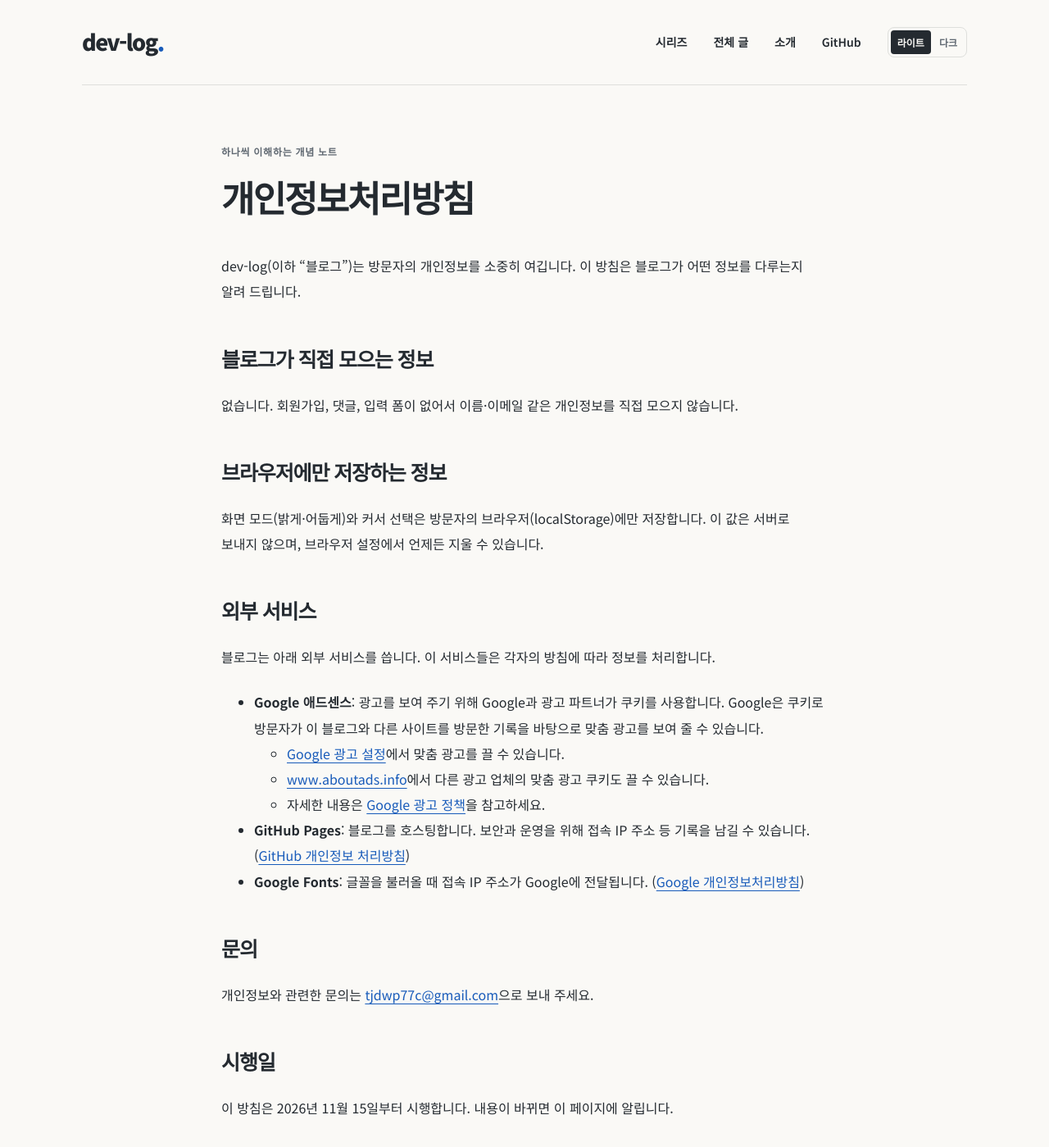
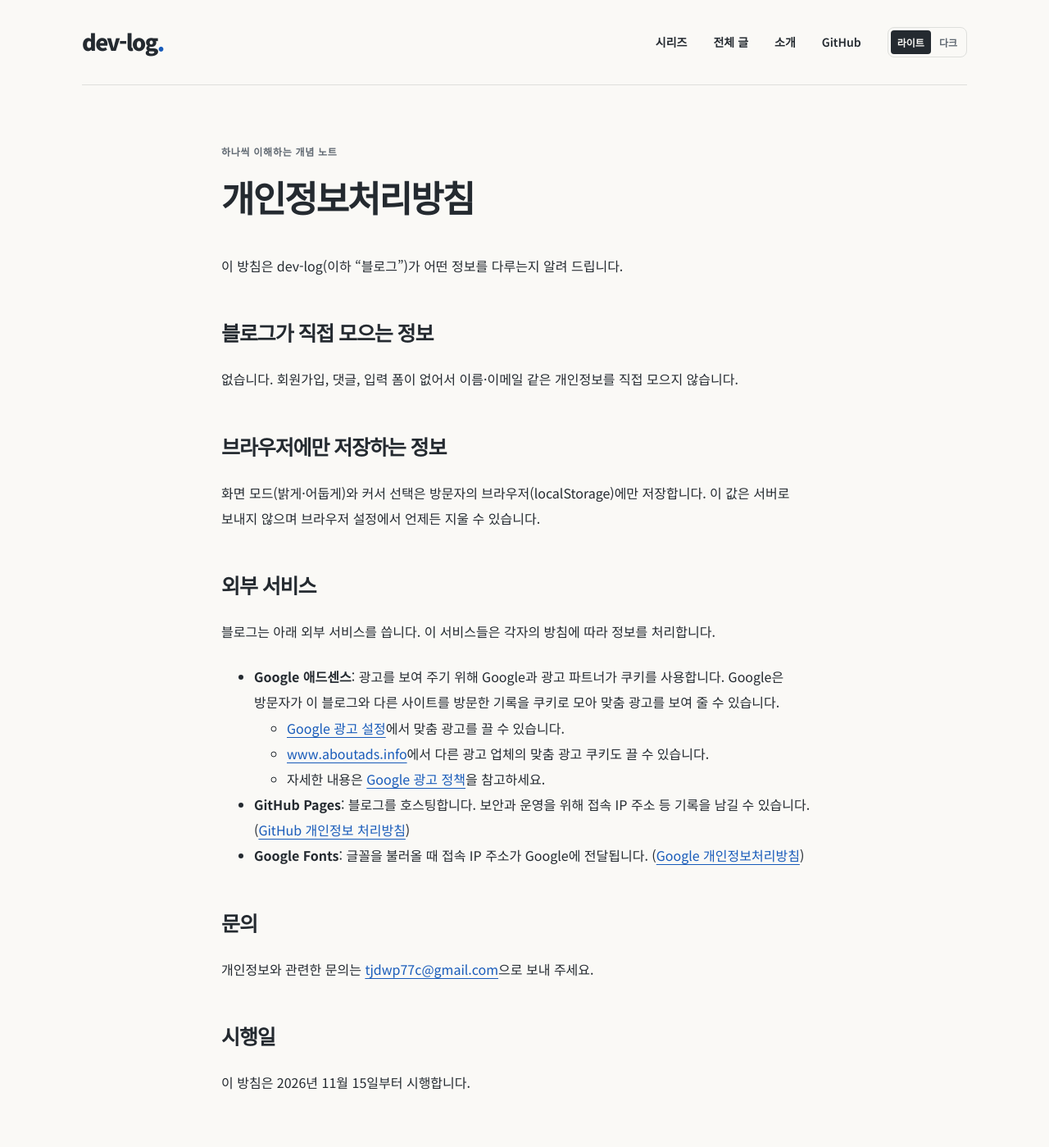
Before and after one commit to sj-park-kr/dev-log, a Jekyll site: the page built from privacy.md, in a window 1280 px wide and 1400 px high. Shown: the whole window at 82% size. Built offline with Jekyll 4.4.1, drawn with Linux system fonts in a browser that asks for light colours.

Commit message:
Trim boilerplate from privacy policy
Co-Authored-By: Claude Opus 5.5 <noreply@anthropic.com>

```diff
--- a/privacy.md
+++ b/privacy.md
@@ -3,8 +3,7 @@ layout: page
 title: 개인정보처리방침
 permalink: /privacy/
 ---
-
-dev-log(이하 "블로그")는 방문자의 개인정보를 소중히 여깁니다. 이 방침은 블로그가 어떤 정보를 다루는지 알려 드립니다.
+이 방침은 dev-log(이하 "블로그")가 어떤 정보를 다루는지 알려 드립니다.
 
 ## 블로그가 직접 모으는 정보
 
@@ -12,13 +11,13 @@ dev-log(이하 "블로그")는 방문자의 개인정보를 소중히 여깁니
 
 ## 브라우저에만 저장하는 정보
 
-화면 모드(밝게·어둡게)와 커서 선택은 방문자의 브라우저(localStorage)에만 저장합니다. 이 값은 서버로 보내지 않으며, 브라우저 설정에서 언제든 지울 수 있습니다.
+화면 모드(밝게·어둡게)와 커서 선택은 방문자의 브라우저(localStorage)에만 저장합니다. 이 값은 서버로 보내지 않으며 브라우저 설정에서 언제든 지울 수 있습니다.
 
 ## 외부 서비스
 
 블로그는 아래 외부 서비스를 씁니다. 이 서비스들은 각자의 방침에 따라 정보를 처리합니다.
 
-- **Google 애드센스**: 광고를 보여 주기 위해 Google과 광고 파트너가 쿠키를 사용합니다. Google은 쿠키로 방문자가 이 블로그와 다른 사이트를 방문한 기록을 바탕으로 맞춤 광고를 보여 줄 수 있습니다.
+- **Google 애드센스**: 광고를 보여 주기 위해 Google과 광고 파트너가 쿠키를 사용합니다. Google은 방문자가 이 블로그와 다른 사이트를 방문한 기록을 쿠키로 모아 맞춤 광고를 보여 줄 수 있습니다.
   - [Google 광고 설정](https://adssettings.google.com)에서 맞춤 광고를 끌 수 있습니다.
   - [www.aboutads.info](https://www.aboutads.info)에서 다른 광고 업체의 맞춤 광고 쿠키도 끌 수 있습니다.
   - 자세한 내용은 [Google 광고 정책](https://policies.google.com/technologies/ads)을 참고하세요.
@@ -31,4 +30,4 @@ dev-log(이하 "블로그")는 방문자의 개인정보를 소중히 여깁니
 
 ## 시행일
 
-이 방침은 2026년 11월 15일부터 시행합니다. 내용이 바뀌면 이 페이지에 알립니다.
+이 방침은 2026년 11월 15일부터 시행합니다.
```
